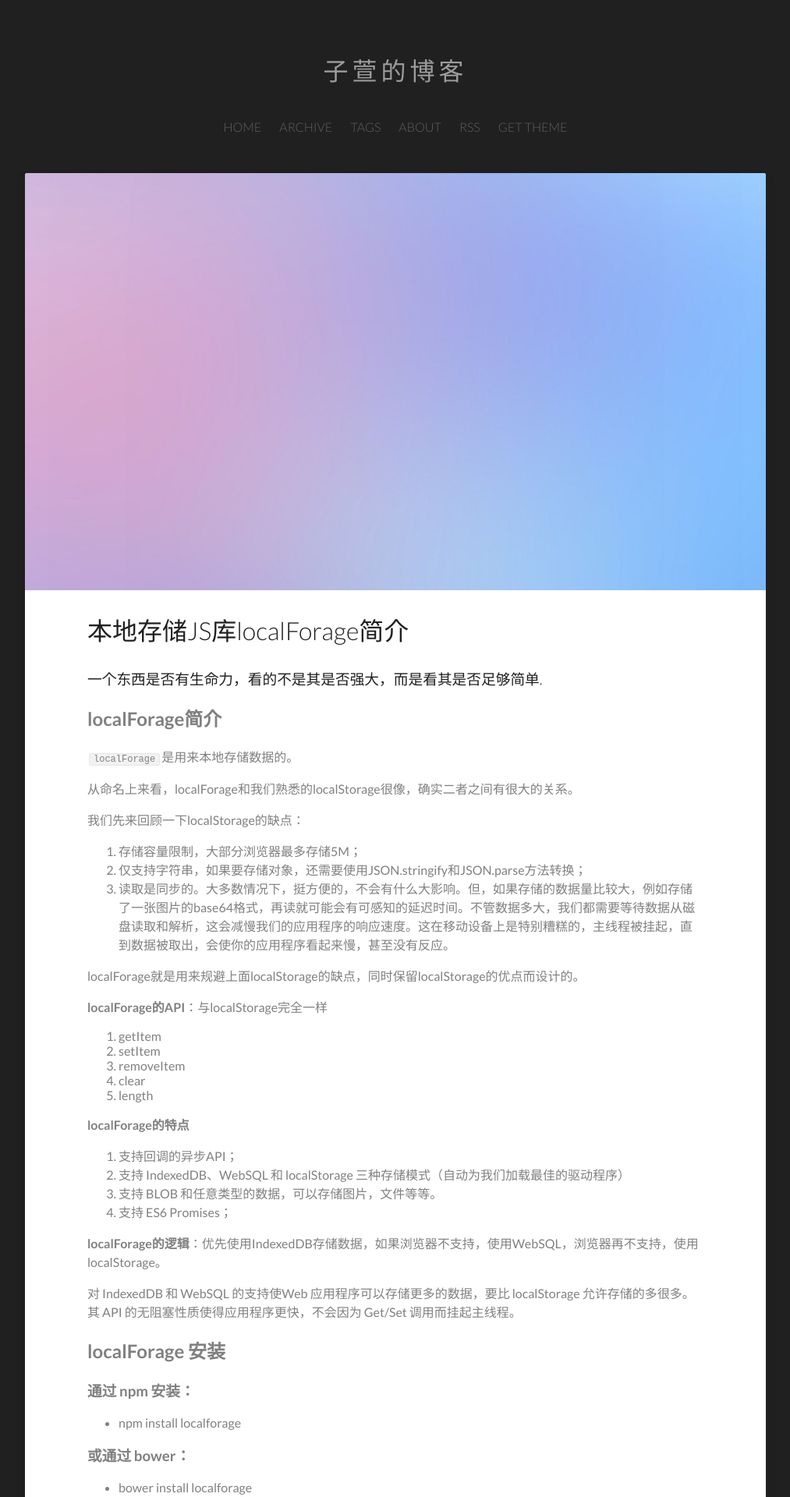
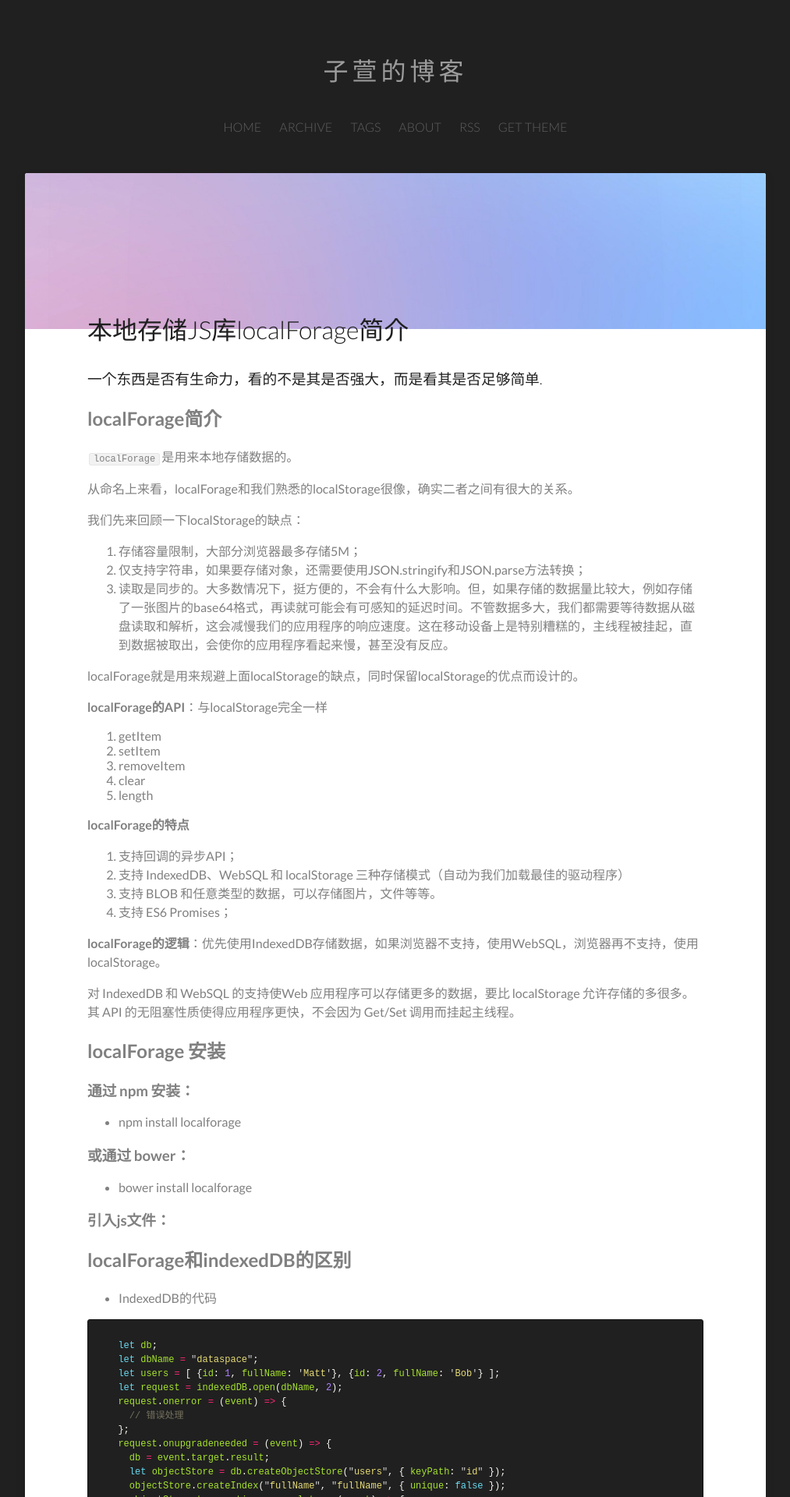
Before and after one commit to zhangjiali0627/zhangjiali0627.github.io, a Jekyll site: the page built from index.html, in a window 1280 px wide. Shown: the top 1920 px of the page at 78% size, without its empty margins (133-1146 px from the left). Built offline with Jekyll 4.4.1, drawn with Linux system fonts in a browser that asks for light colours; the list of posts is cut into pages by our own code.

Commit message:
feat: 增加内容

```diff
--- a/_sass/_main.scss
+++ b/_sass/_main.scss
@@ -273,6 +273,8 @@ header .entry-meta {
 
 		@media #{$small} {
 		  .featured-image {
+        height: 200px;
+        overflow: hidden;
 				display:block;
         margin:-25px -15px;
         padding: 0px 0px 20px 0px;
@@ -283,6 +285,8 @@ header .entry-meta {
 			padding: 30px;
 
 			.featured-image {
+        height: 200px;
+        overflow: hidden;
 				display:block;
         margin:-30px -30px;
         padding: 0px 0px 30px 0px;
@@ -294,6 +298,8 @@ header .entry-meta {
 			padding: 50px 80px;
 
 			.featured-image {
+        height: 200px;
+        overflow: hidden;
 				display:block;
         margin:-50px -80px;
         padding: 0px 0px 50px 0px;
```
Lines whose indentation alone changed are shown as unchanged.
